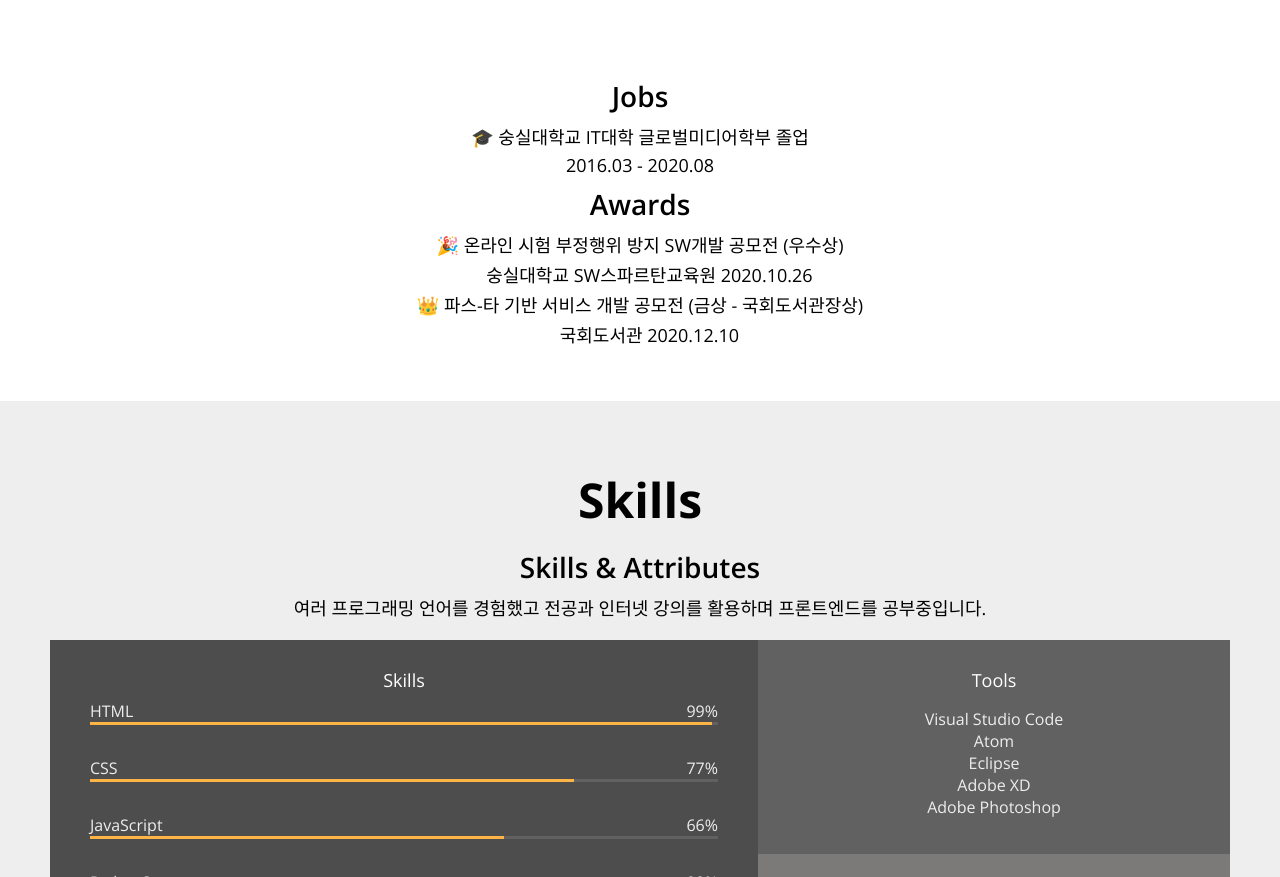
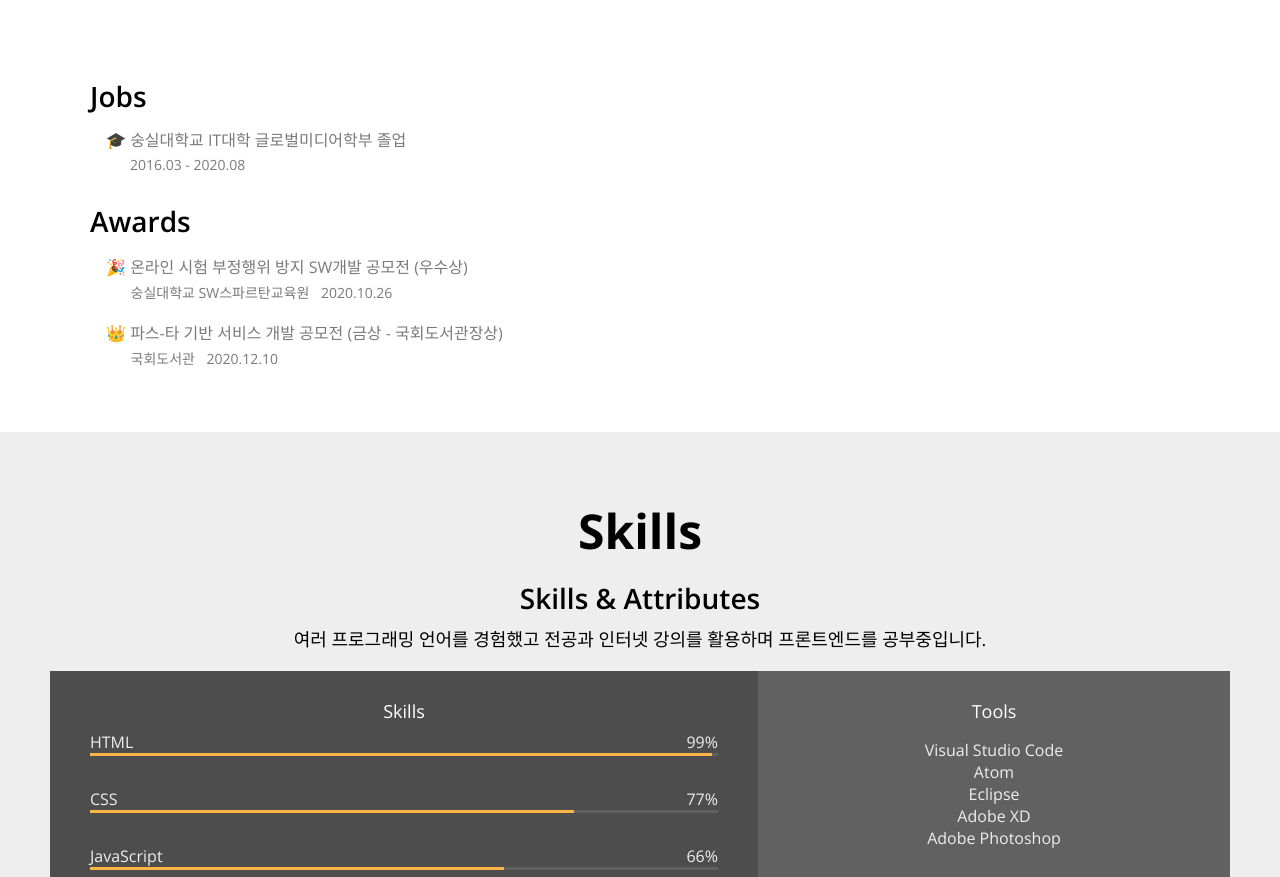
Before and after one commit to eunbinhyun/portfolio, a plain HTML site: page index.html in a window 1280 px wide. Shown: the part 1224-2101 px from the top of the page. Drawn offline with nearby package versions, Linux system fonts and the light colour scheme.

Commit message:
CSS: Jobs and Awards

```diff
--- a/style.css
+++ b/style.css
@@ -239,6 +239,70 @@ p {
 
 .major__description {
   font-size: var(--font-small);
+}
+
+.about__titles {
+  text-align: left;
+  margin-bottom: 8px;
+}
+
+.job {
+  display: flex;
+  align-items: center;
+}
+
+.job__description {
+  text-align: left;
+  margin-left: 16px;
+  margin-bottom: 16px;
+}
+
+.job__name,
+.job__period {
+  color: var(--color-light-grey);
+}
+
+.job__name {
+  font-size: var(--font-small);
+}
+
+.job__period {
+  margin-left: 8%;
+  font-size: var(--font-micro);
+}
+
+.award {
+  display: flex;
+  align-items: center;
+  margin: 10px 0;
+}
+
+.award__description {
+  text-align: left;
+  margin-left: 16px;
+}
+
+.award__name,
+.award__date,
+.award__organization {
+  color: var(--color-light-grey);
+}
+
+.award__name {
+  font-size: var(--font-small);
+}
+
+.award__organization {
+  margin-left: 10px;
+}
+
+.award__date,
+.award__organization {
+  font-size: var(--font-micro);
+}
+
+.award__date {
+  margin-left: 8px;
 }
 
 /* Skill */
```
